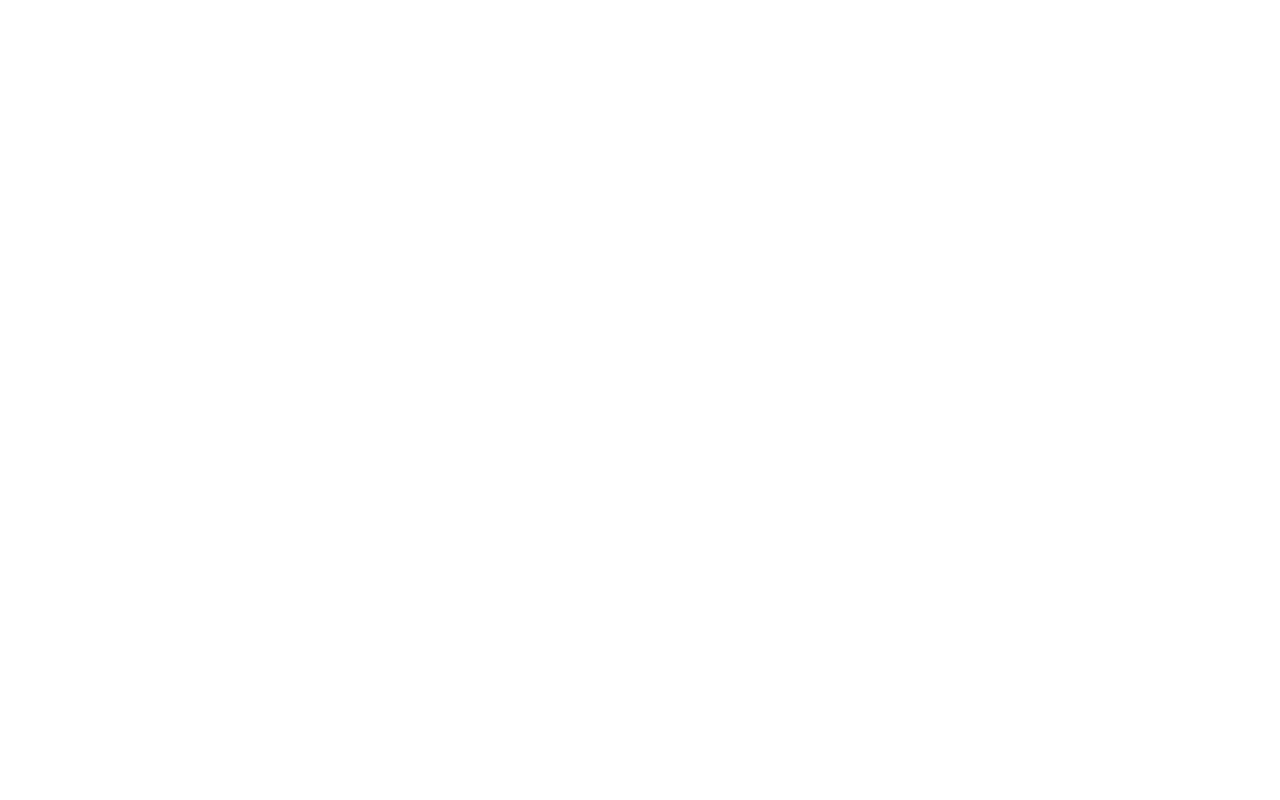
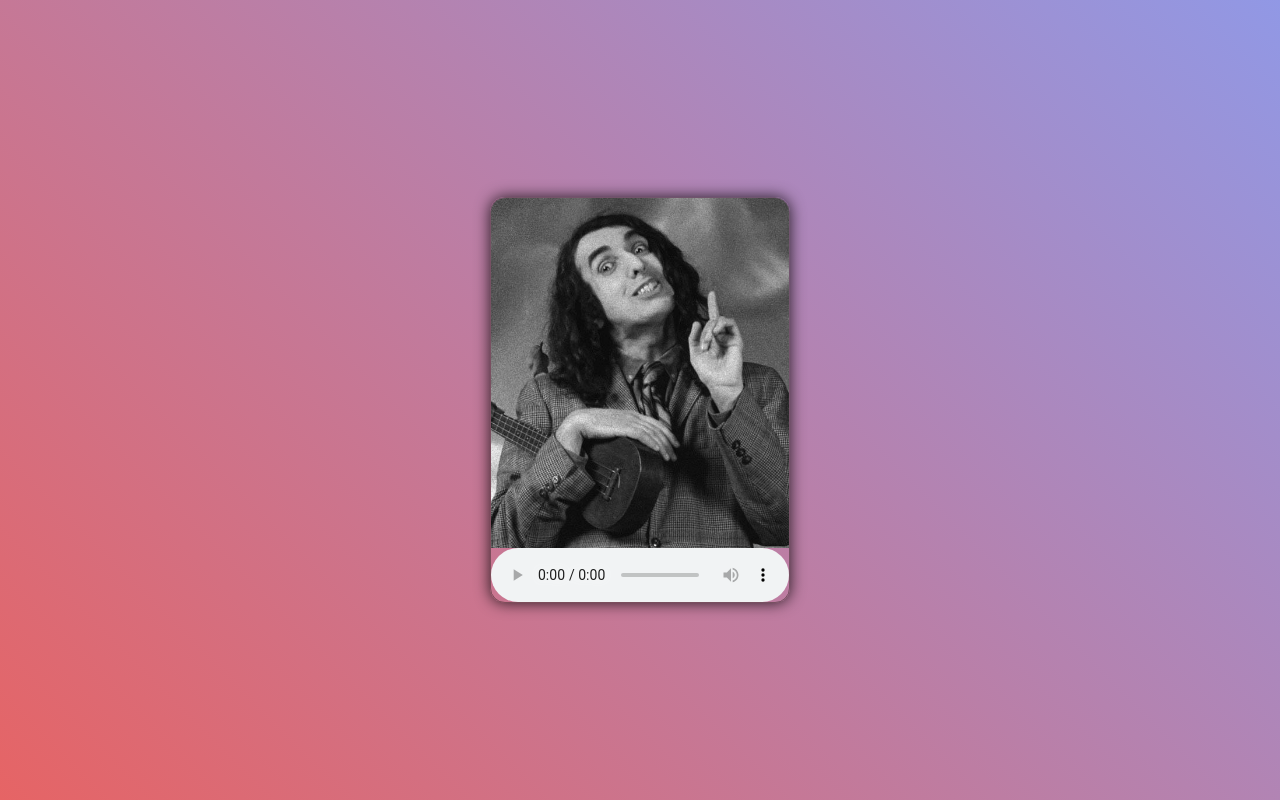
Before and after one commit to alucart2005/little-music, a plain HTML site: page index.html in a window 1280 px wide. Drawn offline with Linux system fonts and the light colour scheme.

Commit message:
feat: End Project

```diff
--- a/css/styles.scss
+++ b/css/styles.scss
@@ -0,0 +1,38 @@
+*{
+  margin: 0;
+  padding: 0;
+  box-sizing: border-box;
+}
+body{
+  display: flex;
+  justify-content: center;
+  align-items: center;
+  min-height: 100vh;
+  background: linear-gradient(45deg, #e66465, #9198e5);
+}
+.player{
+  position: relative;
+  width: 300px;
+  box-shadow: 0  0 15px rgba(0,0,0,0.8);
+  border-radius: 15px;
+  border: solid 1px rgba(50, 36, 36, 0.5);
+  overflow: hidden;
+  .imgBx{
+    position: relative;
+    width: 100%;
+    height: 350px;
+    img{
+      position: absolute;
+      top: 0;
+      left: 0;
+      width: 100%;
+      height: 100%;
+      object-fit: cover;
+    }
+  }
+  audio{
+    display: flex;
+    width: 100%;
+    border: #e66465;
+  }
+}
--- a/index.html
+++ b/index.html
@@ -3,10 +3,17 @@
 <head>
   <meta charset="UTF-8">
   <meta name="viewport" content="width=device-width, initial-scale=1.0">
-  <title>Document</title>
+  <title>Music</title>
   <link rel="stylesheet" href="./css/styles.css">
 </head>
 <body>
-
+  <div class="player">
+    <div class="imgBx">
+      <img src="./img/tiny.jpg" alt="">
+    </div>
+    <audio controls>
+      <source src="TinyTim.mp3">
+    </audio>
+  </div>
 </body>
 </html>
```
Also changed, not shown: css/styles.css, img/tiny.jpg (added), 2 other files.
